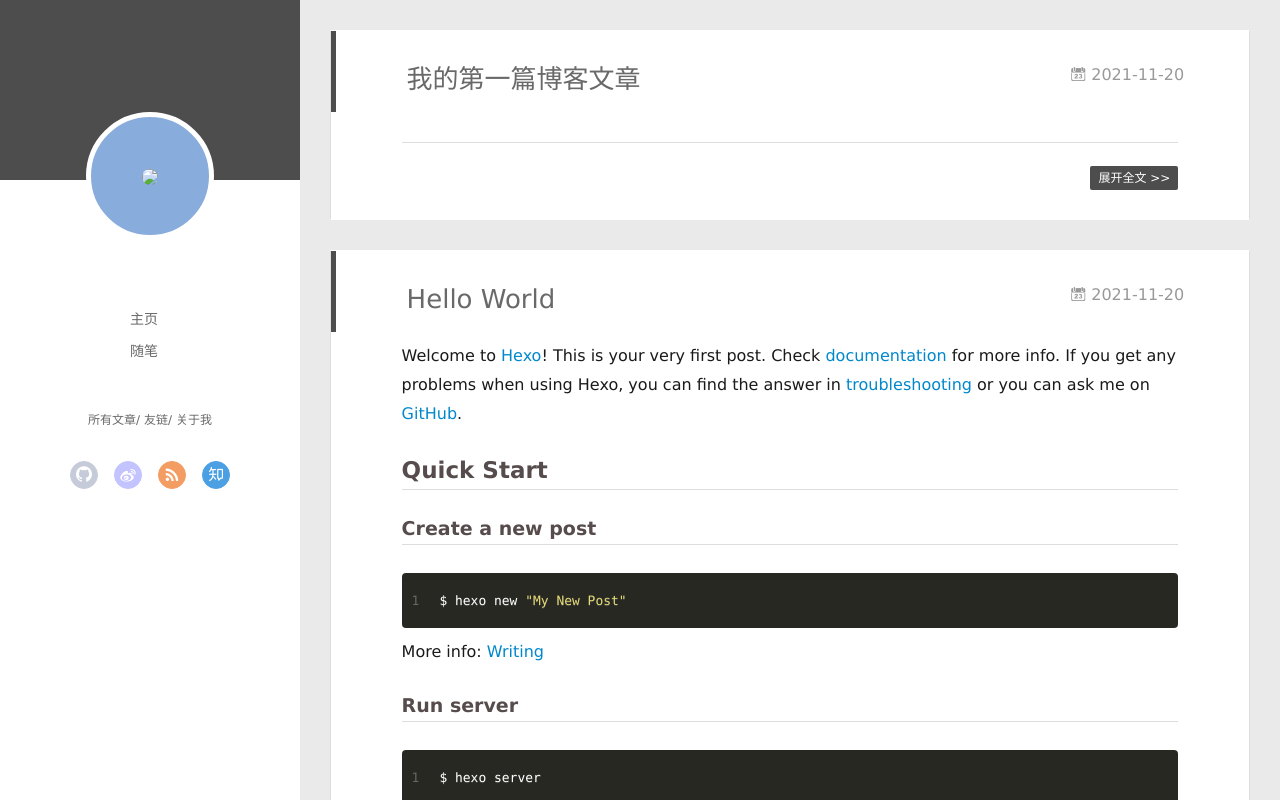
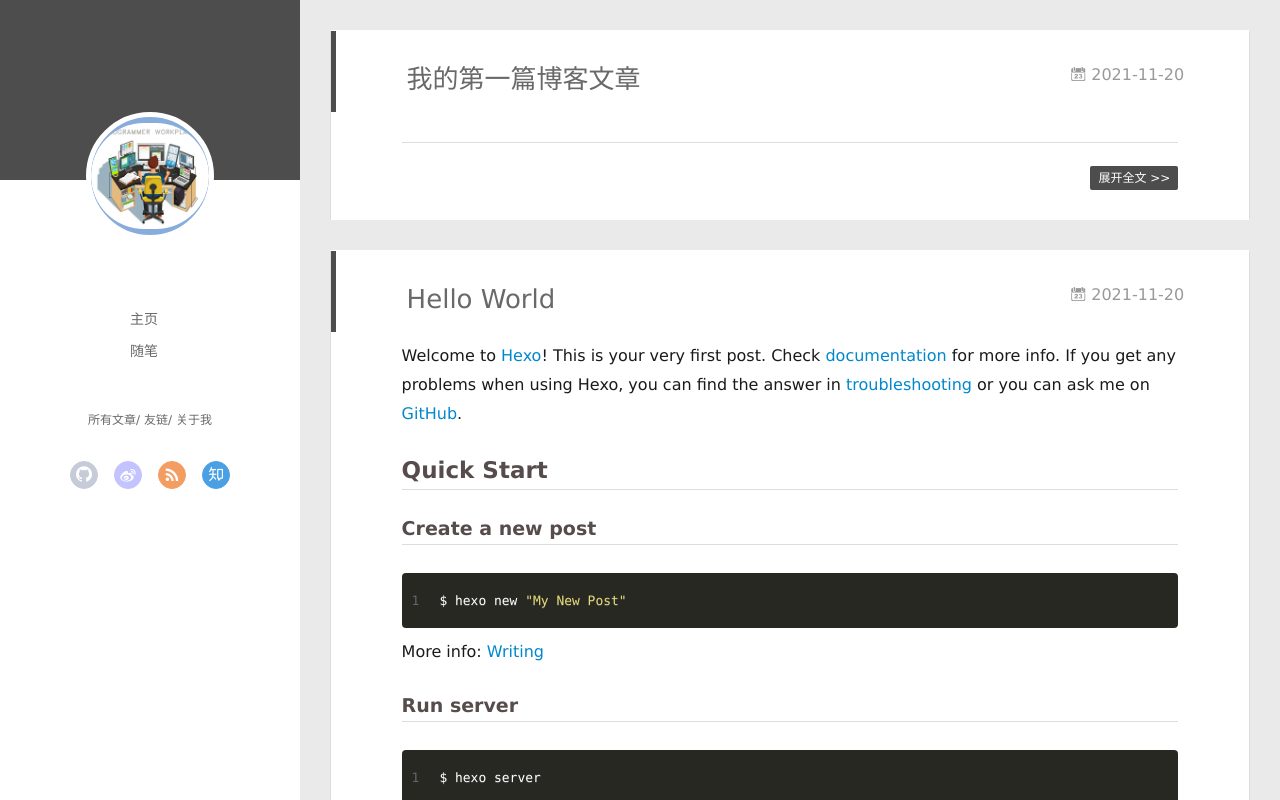
Before and after one commit to Ai-Kevin/Ai-Kevin1.github.io, a plain HTML site: page index.html in a window 1280 px wide. Drawn offline with Linux system fonts and the light colour scheme; no server answers.

Commit message:
Update index.html

```diff
--- a/index.html
+++ b/index.html
@@ -43,7 +43,7 @@
 <div class="intrude-less">
 	<header id="header" class="inner">
 		<a href="/" class="profilepic">
-			<img src="blog img.jpg" class="js-avatar">
+			<img src="img/blog.png" class="js-avatar">
 		</a>
 		<hgroup>
 		  <h1 class="header-author"><a href="/"></a></h1>
```
